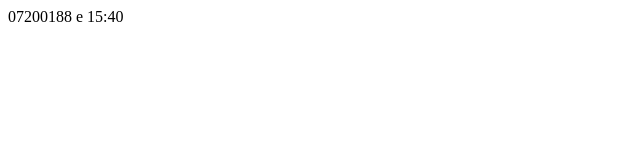
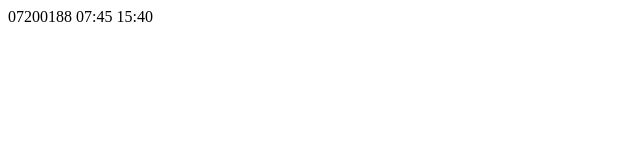
Before and after one commit to moacirLSJ/pagina, a plain HTML site: page index.html in a window 1280 px wide. Shown: the full height of the page, 0-640 px from the left. Drawn offline with Linux system fonts and the light colour scheme.

Commit message:
Update index.html

```diff
--- a/index.html
+++ b/index.html
@@ -5,10 +5,9 @@
 <title>Formulário com JavaScript</title>
 </head>
 <body>
-
     <n:>07200188</n:>
-    <s:>e</s:>
-    <h:>15:40</h:>
+    <e:>07:45</e:>
+    <s:>15:40</s:>
 
 
 </body>
```
